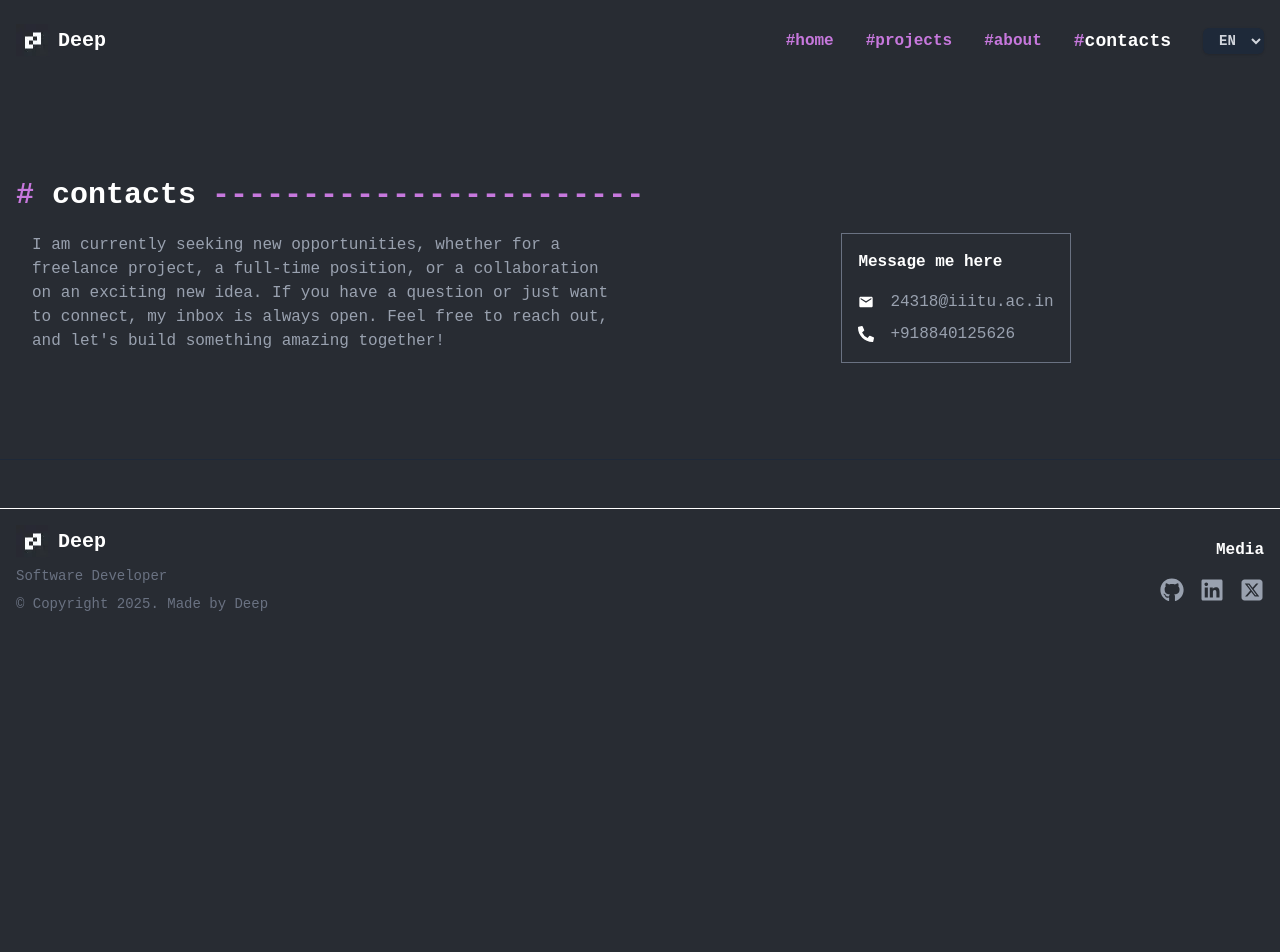
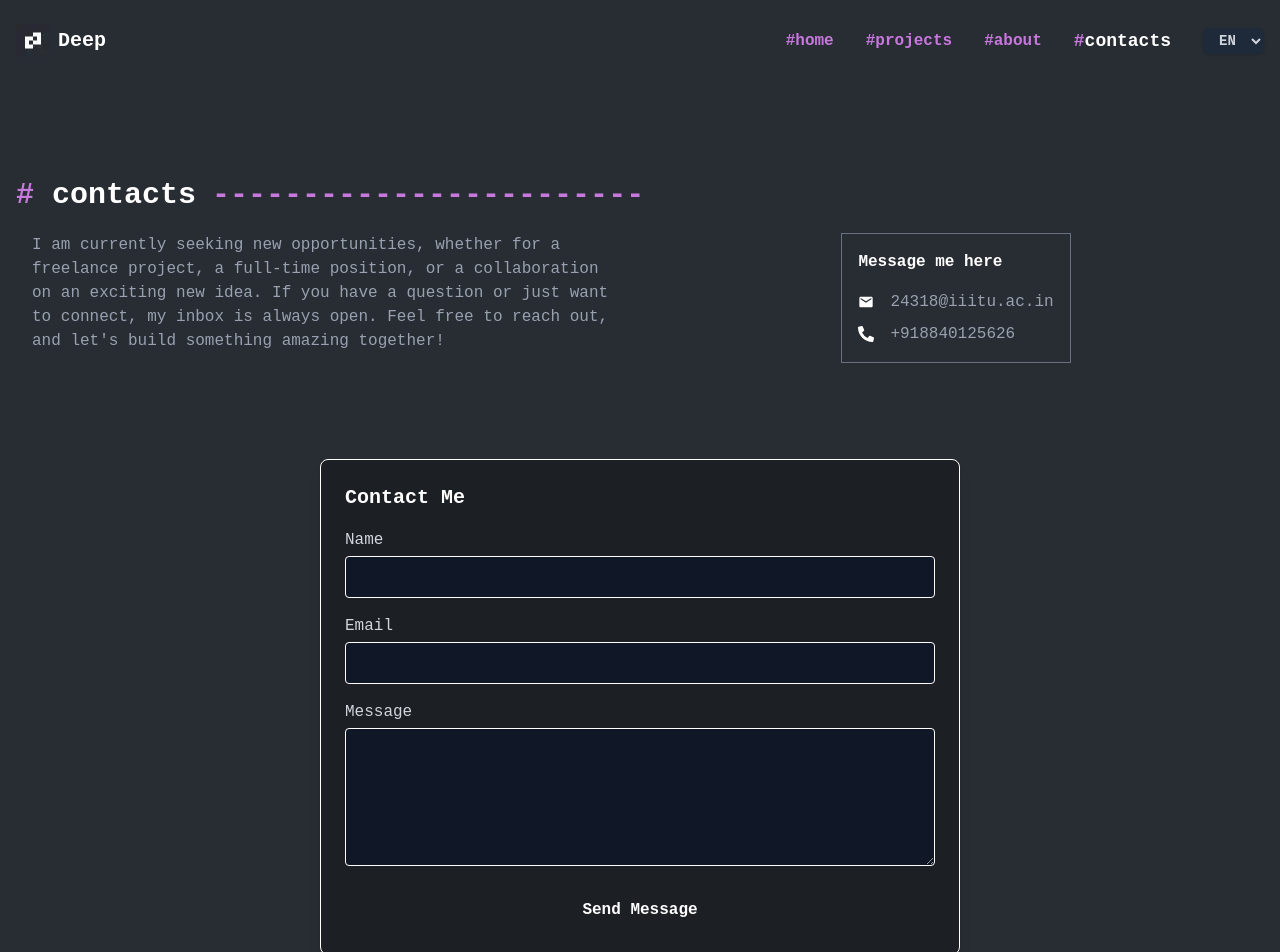
Before and after one commit to DSingh0304/Portfolio-Website, a React (Vite) app in the folder Portfolio/: page /contacts in a window 1280 px wide. Shown: the top 952 px of the page. Before the commit the page ends 800 px from the top, so only its background shows below. Built offline with nearby package versions, Linux system fonts and the light colour scheme.

Commit message:
Completed

```diff
--- a/Portfolio/package.json
+++ b/Portfolio/package.json
@@ -11,6 +11,7 @@
   },
   "dependencies": {
     "@tailwindcss/vite": "^4.1.11",
+    "emailjs-com": "^3.2.0",
     "react": "^19.1.1",
     "react-dom": "^19.1.1",
     "react-icons": "^5.5.0",
--- a/Portfolio/src/App.jsx
+++ b/Portfolio/src/App.jsx
@@ -26,7 +26,7 @@ function App() {
   const [loading, setLoading] = useState(true);
 
   useEffect(() => {
-    const timer = setTimeout(() => setLoading(false), 1200);
+    const timer = setTimeout(() => setLoading(false), 500);
     return () => clearTimeout(timer);
   }, []);
 
--- a/Portfolio/src/components/common/Section.jsx
+++ b/Portfolio/src/components/common/Section.jsx
@@ -3,10 +3,13 @@ const Section = ({ id, title, ftoggle = false, children }) => {
     <section id={id} className="py-16 md:py-24">
       <div className="container">
         {title && (
-          <h2 className="text-2xl md:text-3xl font-bold text-white mb-5">
-            <span className="text-purple">#</span> {title}
-            <span className="text-purple mx-4">------------------------</span>
-          </h2>
+          <div className="flex items-center justify-between mb-5">
+            <h2 className="text-2xl md:text-3xl font-bold text-white">
+              <span className="text-purple">#</span> {title}
+              <span className="text-purple mx-4">------------------------</span>
+            </h2>
+
+          </div>
         )}
         <div
           className={
--- /dev/null
+++ b/Portfolio/src/components/contacts/ContactFrom.jsx
@@ -0,0 +1,110 @@
+import { useState } from "react";
+import emailjs from "emailjs-com"
+
+const SERVICE_ID = "service_7yocpfd";
+const TEMPLATE_ID = "template_v95aq5b";
+const USER_ID = "gzkdGRLKVR8bPK63y";
+
+
+const ContactForm = () => {
+  const [form, setForm] = useState({ name: "", email: "", message: "" });
+  const [submitted, setSubmitted] = useState(false);
+  const [error, setError] = useState("");
+
+  const handleChange = (e) => {
+    setForm({ ...form, [e.target.name]: e.target.value });
+    setError("");
+  };
+  const handleSubmit = (e) => {
+    e.preventDefault();
+    if (!form.name || !form.email || !form.message) {
+      setError("Please fill in all fields.");
+      return;
+    }
+    emailjs
+    .send(SERVICE_ID , TEMPLATE_ID , form , USER_ID)
+    .then(
+        () => {
+            setSubmitted(true);
+        },
+        (err) => {
+          setError("Failed to send message. Please try again.");
+          console.log(err);
+        }
+    )
+
+  };
+
+  if (submitted) {
+    return (
+      <div className="p-6 text-center text-green-400">
+        Thank you for reaching out! I'll get back to you soon.
+      </div>
+    );
+  }
+
+  return (
+    <div className="flex w-full justify-center">
+      <form
+        className="w-1/2 p-6 bg-black/30 rounded-lg shadow-lg border border-purple/40"
+        onSubmit={handleSubmit}
+        autoComplete="off"
+      >
+        <h2 className="text-xl font-bold text-white mb-4">Contact Me</h2>
+        {error && <p className="text-red-400 mb-2">{error}</p>}
+        <div className="mb-4">
+          <label htmlFor="name" className="block text-gray-300 mb-1">
+            Name
+          </label>
+          <input
+            type="text"
+            name="name"
+            id="name"
+            value={form.name}
+            onChange={handleChange}
+            className="w-full px-3 py-2 rounded bg-gray-900 text-white border border-purple/40 focus:outline-none focus:border-purple"
+            required
+          />
+        </div>
+        <div className="mb-4">
+          <label htmlFor="email" className="block text-gray-300 mb-1">
+            Email
+          </label>
+          <input
+            type="email"
+            name="email"
+            id="email"
+            value={form.email}
+            onChange={handleChange}
+            className="w-full px-3 py-2 rounded bg-gray-900 text-white border border-purple/40 focus:outline-none focus:border-purple"
+            required
+          />
+        </div>
+        <div className="mb-4">
+          <label htmlFor="message" className="block text-gray-300 mb-1">
+            Message
+          </label>
+          <textarea
+            name="message"
+            id="message"
+            rows={5}
+            value={form.message}
+            onChange={handleChange}
+            className="w-full px-3 py-2 rounded bg-gray-900 text-white border border-purple/40 focus:outline-none focus:border-purple"
+            required
+          />
+        </div>
+        <div className="w-full flex justify-center">
+        <button
+          type="submit"
+          className="w-fit py-2 px-4 cursor-pointer hover:bg-white hover:text-black text-white  font-semibold rounded hover:bg-purple/80 bdr transition-colors"
+        >
+          Send Message
+        </button>
+        </div>
+      </form>
+    </div>
+  );
+};
+
+export default ContactForm;
--- a/Portfolio/src/components/contacts/ContactMe.jsx
+++ b/Portfolio/src/components/contacts/ContactMe.jsx
@@ -13,6 +13,7 @@ const ContactMe = () => {
         <div className="md:w-1/2">
           <p className="text-gray-400">{data.text}</p>
         </div>
+
         <div className="md:w-1/2 flex justify-center ">
           <div className="border bdr border-gray-500 p-4">
             <h3 className="text-white font-semibold mb-4">{data.message}</h3>
--- a/Portfolio/src/components/layout/Footer.jsx
+++ b/Portfolio/src/components/layout/Footer.jsx
@@ -1,6 +1,7 @@
 import { FaGithub } from "react-icons/fa";
 import { FaLinkedin } from "react-icons/fa";
 import { FaSquareXTwitter } from "react-icons/fa6";
+import { FaInstagramSquare } from "react-icons/fa";
 
 import logo from "/Logo.webp";
 import { Link } from "react-router-dom";
@@ -51,6 +52,13 @@ const Footer = () => {
               >
                <FaSquareXTwitter />
               </a>
+              <a
+                href="https://www.instagram.com/_deep_3.0_/"
+                target="_blank"
+                className=" text-2xl   text-gray-400 hover:text-white transition-colors"
+              >
+               <FaInstagramSquare />
+              </a>
             </div>
           </div>
         </div>
--- a/Portfolio/src/components/projects/ProjectCard.jsx
+++ b/Portfolio/src/components/projects/ProjectCard.jsx
@@ -35,7 +35,7 @@ const ProjectCard = ({ project }) => {
             <a
               href={repoUrl}
               target="_blank"
-              className="text-sm px-4 py-2 border text-purple border-purple hover:text-white transition-colors"
+              className="text-sm px-4 py-2 border  border-purple hover:text-white transition-colors"
             >
               Repo {">>"}
             </a>
--- a/Portfolio/src/components/projects/ProjectSection.jsx
+++ b/Portfolio/src/components/projects/ProjectSection.jsx
@@ -43,6 +43,16 @@ const ProjectSection = ({
             <ProjectCard key={p.id} project={p} />
           ))}
         </div>
+        {variant === "home" && (
+          <div className="flex justify-start mt-6">
+            <a
+              href="/projects"
+              className="px-6 my-6 py-2 border border-purple  font-semibold rounded hover:bg-purple hover:text-white transition-colors"
+            >
+              View all &rarr;
+            </a>
+          </div>
+        )}
         {variant === "projects" && (
           <>
             <h2 className="text-2xl my-10 md:text-3xl font-bold text-white mb-10 text-right">
--- a/Portfolio/src/components/projects/SmallProjectCard.jsx
+++ b/Portfolio/src/components/projects/SmallProjectCard.jsx
@@ -28,7 +28,7 @@ const SmallProjectCard = ({ project }) => {
           {repoUrl && (
             <a
               href={repoUrl}
-              className="text-sm px-4 py-2 border text-purple border-purple hover:text-white transition-colors"
+              className="text-sm px-4 py-2 border  border-purple hover:text-white transition-colors"
             >
              Repo {">>"}
             </a>
--- a/Portfolio/src/pages/ContactPage.jsx
+++ b/Portfolio/src/pages/ContactPage.jsx
@@ -1,9 +1,11 @@
 import ContactMe from "../components/contacts/ContactMe";
+import ContactForm from "../components/contacts/ContactFrom";
 
 const ContactPage = () => {
   return (
     <>
       <ContactMe/>
+      <ContactForm />
     </>
   );
 };
--- a/Portfolio/src/pages/HomePage.jsx
+++ b/Portfolio/src/pages/HomePage.jsx
@@ -10,9 +10,9 @@ const HomePage = () =>  {
     return <>
       <Hero />
       <QuoteBlock />
-      <ProjectSection variant="home" limit={3} showFeaturedOnly={true} title="projects" />
+      <ProjectSection variant="home" limit={3}  showFeaturedOnly={true} title="projects" />
       <SkillsGroup />
-      <AboutMe  variant = "home" />
+      <AboutMe  variant = "home"   />
       <ContactMe />
     </>
 }
```
Also changed, not shown: 1 other file (tests, documents, lock files or other folders).
